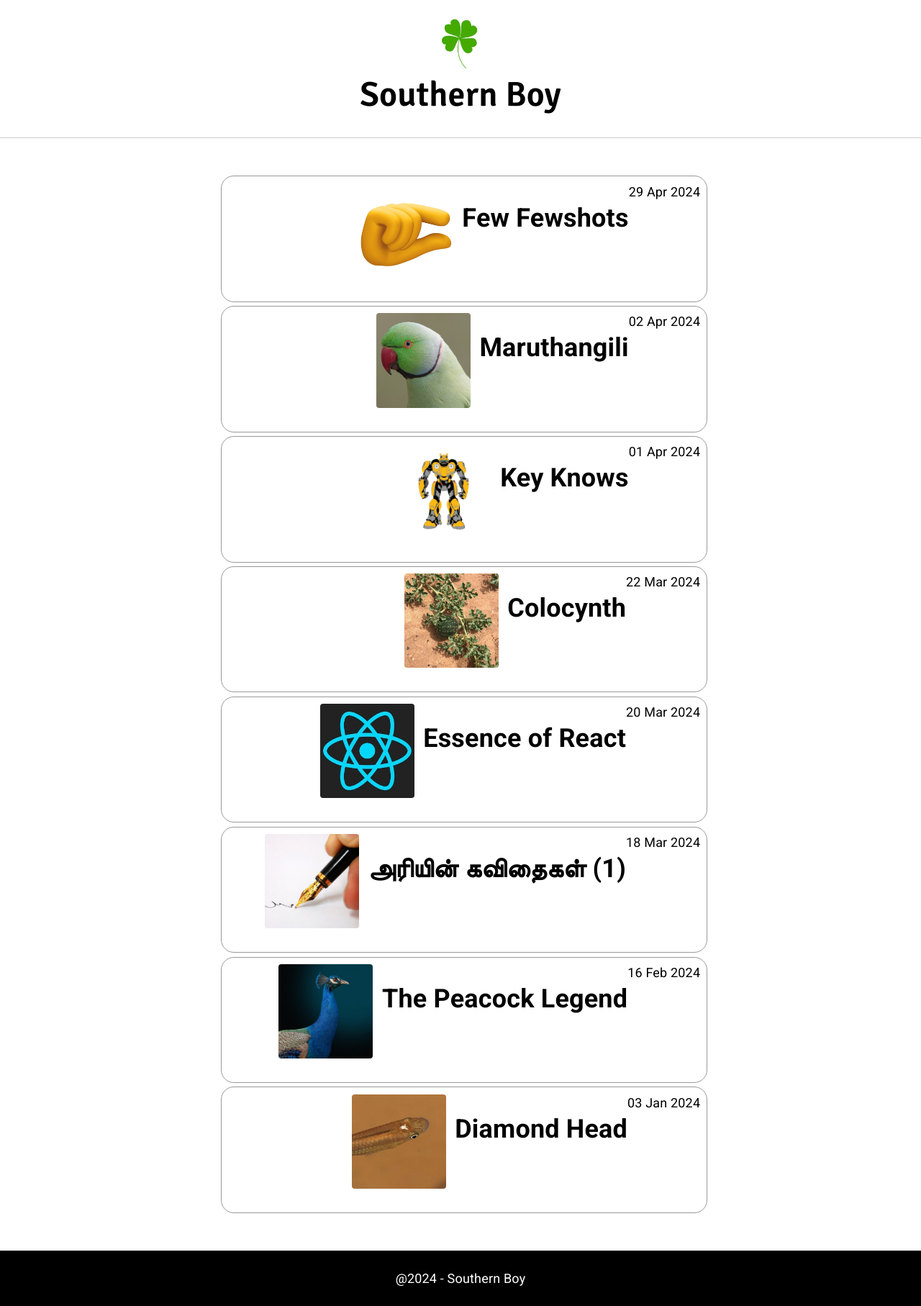
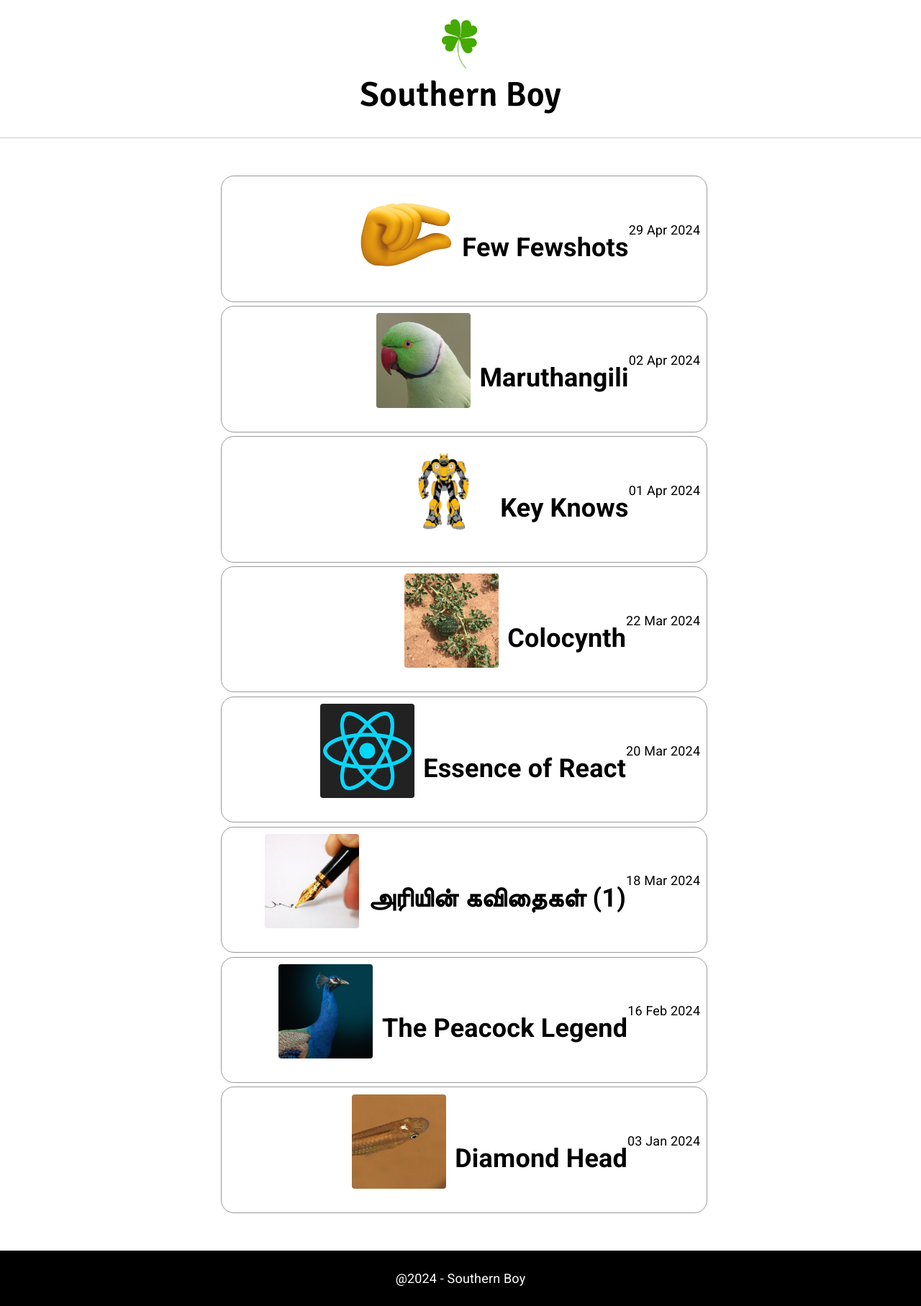
Before and after one commit to arihara-sudhan/blog, a Jekyll site: the page built from index.html, in a window 1280 px wide. Shown: the whole page at 72% size. Built offline with Jekyll 4.4.1, drawn with Linux system fonts in a browser that asks for light colours; the list of posts is cut into pages by our own code.

Commit message:
Update index.html

```diff
--- a/index.html
+++ b/index.html
@@ -5,7 +5,7 @@ layout: default
 
 <ul id="posts" style="width: 100%;">
 	{% for post in paginator.posts %}
-		<div style="margin: 0.3rem; display: flex; justify-content: space-between; width: 100%;" class="thumbnail post">
+		<div style="margin: 0.3rem; display: flex; justify-content: space-between; width: 100%; align-items: center;" class="thumbnail post">
 			<img src="./img/covers/{{post.title}}.jpg" alt="cover" style="width: 20%; margin-right: 0.7rem">
 			<a  href="{% if site.baseurl == '/' %}{{ post.url }}{% else %}{{ post.url | prepend: site.baseurl }}{% endif %}">
 				<h2>{{ post.title }}</h2>
```
